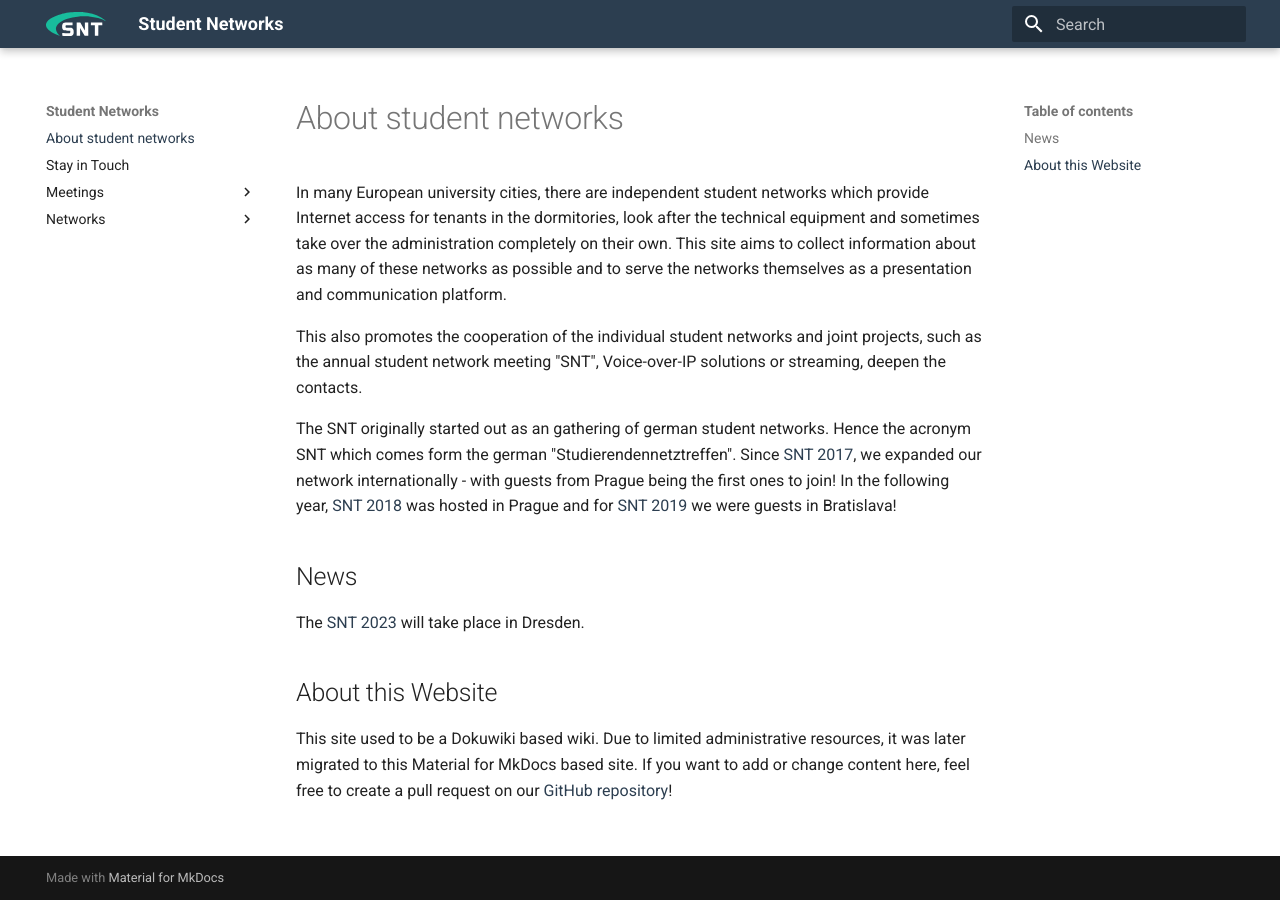
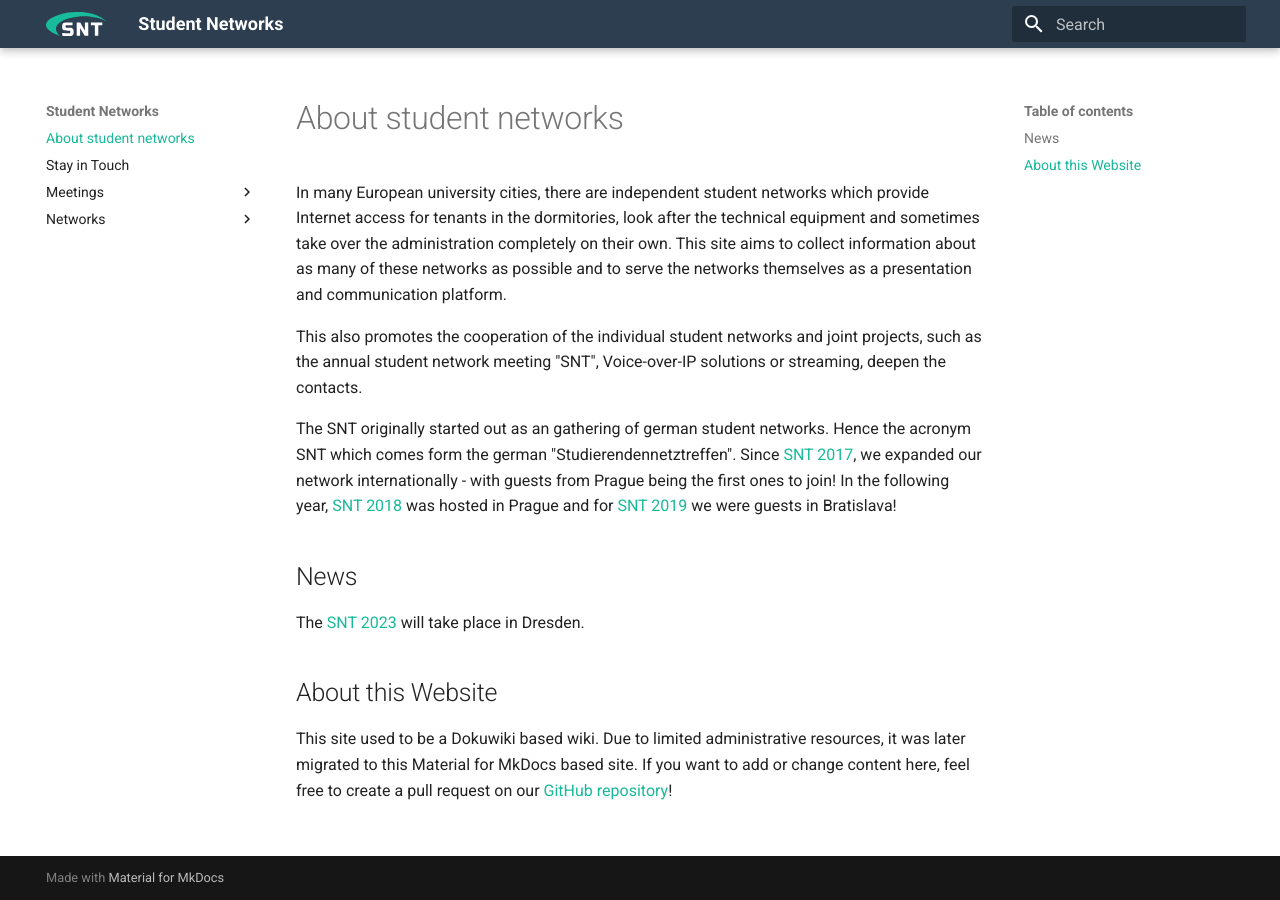
Before and after one commit to studnetze/studnetze-website, an MkDocs documentation site: the page built from docs/index.md, in a window 1280 px wide. Built offline with MkDocs 1.6.1 and Material for MkDocs 9.7.7, drawn with Linux system fonts in a browser that asks for light colours.

Commit message:
add link colors

```diff
--- a/docs/stylesheets/extra.css
+++ b/docs/stylesheets/extra.css
@@ -1,3 +1,7 @@
 :root {
   --md-primary-fg-color:        #2c3e50;
 }
+
+[data-md-color-scheme="default"] {
+  --md-typeset-a-color:         #18b999;
+}
```
